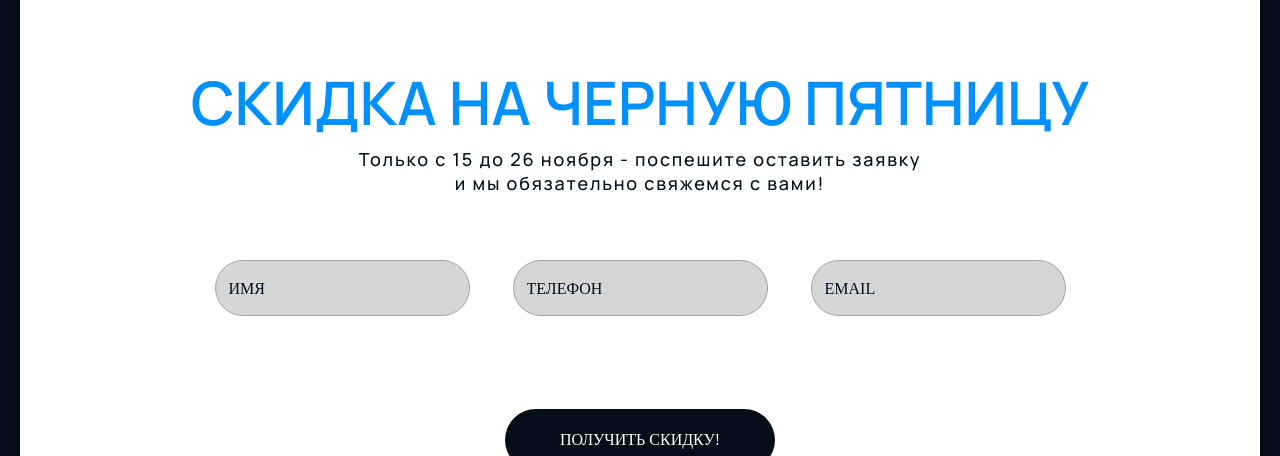
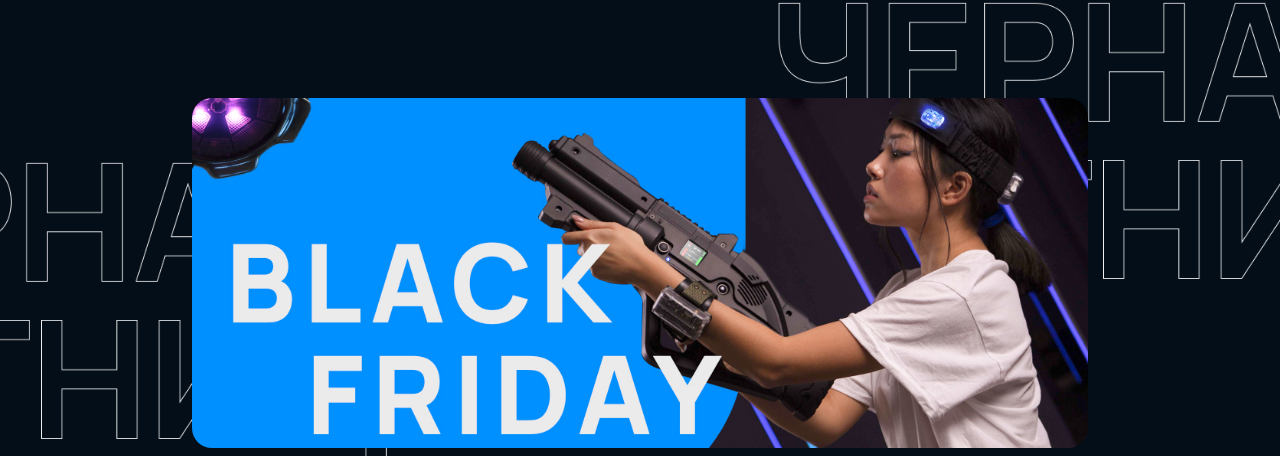
Before and after one commit to VadymBezsmertnyi/next_ts-test, a Next.js app: page / in a window 1280 px wide. Shown: the part 496-952 px from the top of the page. Built offline with nearby package versions, Linux system fonts and the light colour scheme.

Commit message:
create shares down

```diff
--- a/src/components/Main/Main.tsx
+++ b/src/components/Main/Main.tsx
@@ -1,6 +1,6 @@
 import React from 'react';
 import { Box } from '@mui/material';
-import { SharesUp, Feedback, Timer, Slider } from 'components';
+import { SharesUp, SharesDown, Feedback, Timer, Slider } from 'components';
 
 import { classes } from './Main.styles';
 
@@ -8,6 +8,7 @@ const Main = () => {
   return (
     <Box component={'main'} sx={classes.main}>
       <SharesUp />
+      <SharesDown />
       <Feedback />
       <Slider />
       <Timer />
--- a/src/components/SharesDown/SharesDown.styles.ts
+++ b/src/components/SharesDown/SharesDown.styles.ts
@@ -1,24 +1,66 @@
 export const classes = {
   shares: {
     width: '100%',
-    height: '1000px',
+    height: '800px',
     display: 'flex',
     alignItems: 'center',
     justifyContent: 'center',
+    '@media (max-width: 900px)': {
+      height: '520px',
+    },
   },
-  imageLeft: (width: number) => ({
+  imageLeft: {
     position: 'absolute',
-    right: `${(width * 300) / 1920}px`,
-    top: '430px',
-  }),
-  imageRight: (width: number) => ({
+    width: '100%',
+    objectFit: 'cover',
+    objectPosition: '-23vw 39vh',
+    '@media (max-width: 1300px)': {
+      objectPosition: '-23vw 25vh',
+    },
+    '@media (max-width: 800px)': {
+      objectPosition: '-20vw 18vh',
+    },
+    '@media (max-width: 500px)': {
+      objectPosition: '43vw 22vh',
+      width: '500px',
+      height: '380px',
+      top: '446px',
+    },
+  },
+  imageRight: {
     position: 'absolute',
-    width: `${(width * 1570) / 1920}px`,
-    left: `${width - 650}px`,
-    top: '240px',
-  }),
-  centerImg: (width: number) => ({
-    width: `${(width * 1170) / 1920}px`,
-    zIndex: 1,
-  }),
+    width: '100%',
+    objectFit: 'cover',
+    objectPosition: '61vw 18vh',
+    '@media (max-width: 1400px)': {
+      objectPosition: '60vw 5vh',
+    },
+    '@media (max-width: 800px)': {
+      objectPosition: '70vw 0vh',
+    },
+    '@media (max-width: 500px)': {
+      objectPosition: '-50vw 0vh',
+      height: '460px',
+    },
+  },
+  centerImg: {
+    position: 'absolute',
+    width: '60vw',
+    height: '505px',
+    objectFit: 'cover',
+    objectPosition: '0 0',
+    borderRadius: '20px',
+    background: '#fff url(/friday.png) center center/cover no-repeat',
+
+    '@media (max-width: 1400px)': {
+      width: '70vw',
+      height: '350px',
+    },
+    '@media (max-width: 900px)': {
+      height: '300px',
+    },
+    '@media (max-width: 500px)': {
+      width: '100%',
+    },
+  },
 };
--- a/src/components/SharesDown/SharesDown.tsx
+++ b/src/components/SharesDown/SharesDown.tsx
@@ -21,21 +21,9 @@ const SharesDown = () => {
 
   return (
     <Box sx={classes.shares}>
-      <Box
-        component={'img'}
-        sx={classes.imageLeft(widthWindow)}
-        src={`/black.png`}
-      />
-      <Box
-        component={'img'}
-        sx={classes.imageRight(widthWindow)}
-        src={`/black.png`}
-      />
-      <Box
-        component={'img'}
-        sx={classes.centerImg(widthWindow)}
-        src={`/friday.png`}
-      />
+      <Box component={'img'} sx={classes.imageLeft} src={`/black.png`} />
+      <Box component={'img'} sx={classes.imageRight} src={`/black.png`} />
+      <Box sx={classes.centerImg} />
     </Box>
   );
 };
--- a/src/components/SharesUp/SharesUp.styles.ts
+++ b/src/components/SharesUp/SharesUp.styles.ts
@@ -4,7 +4,7 @@ const theme = createAppTheme();
 export const classes = {
   sharesUp: {
     marginTop: '40px',
-    marginBottom: '76px',
+    marginBottom: '0',
     padding: `9px 380px 8px 380px`,
     '@media (max-width: 1700px)': {
       padding: `9px 300px 8px 300px`,
```
